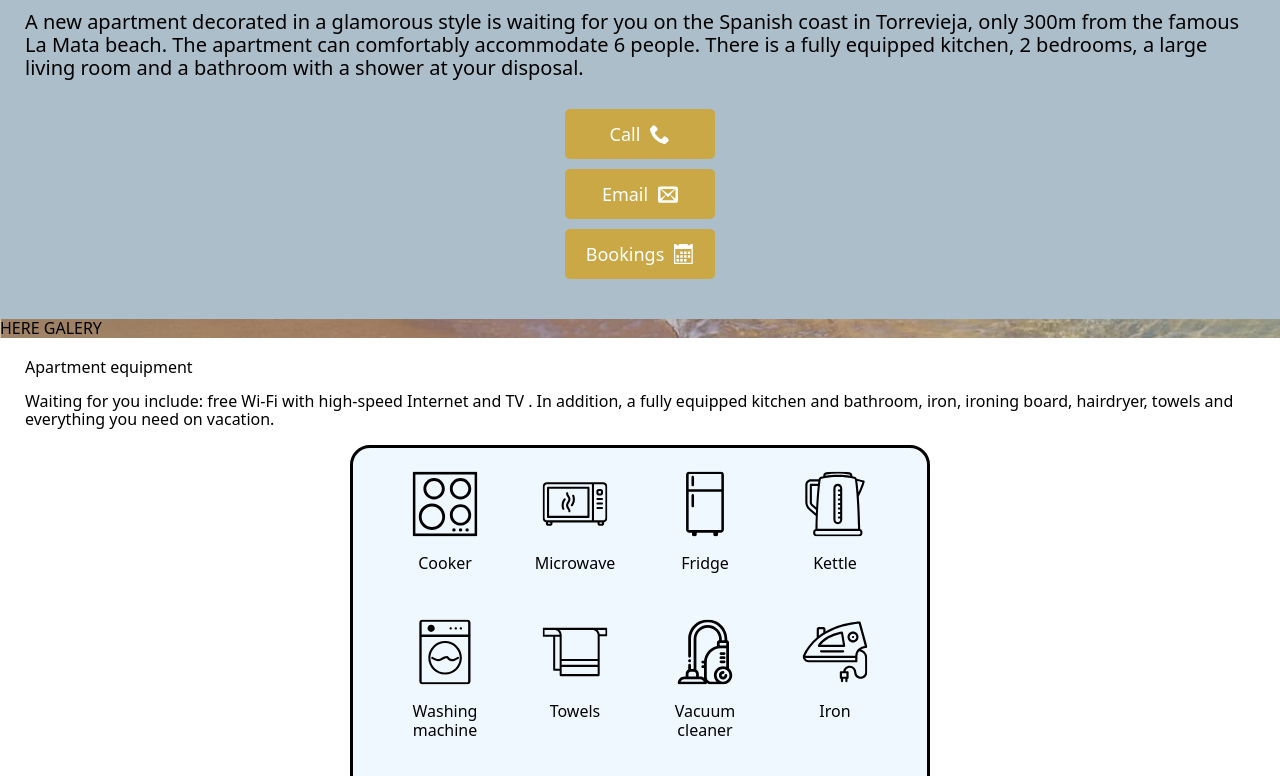
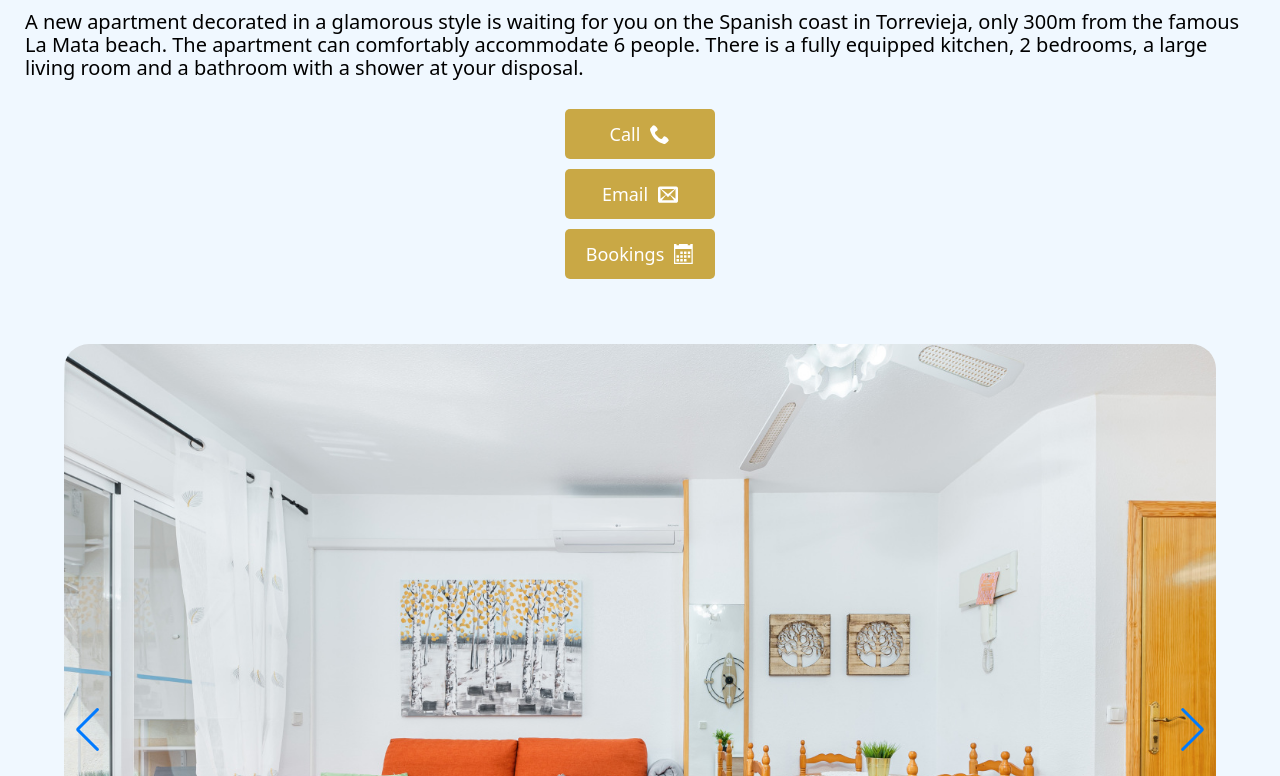
Before and after one commit to MichalZaborowski91/bergantinApartmentWebSite, a plain HTML site: page index.html in a window 1280 px wide. Shown: the part 746-1522 px from the top of the page. Drawn offline with nearby package versions, Linux system fonts and the light colour scheme.

Commit message:
gallery swiper added

```diff
--- a/index.html
+++ b/index.html
@@ -18,6 +18,11 @@
       type="image/x-icon"
     />
     <link rel="stylesheet" href="./css/main.min.css" />
+    <!--slider cdn-->
+    <link
+      rel="stylesheet"
+      href="https://cdn.jsdelivr.net/npm/swiper@11/swiper-bundle.min.css"
+    />
   </head>
   <body>
     <header>
@@ -133,7 +138,32 @@
           </button>
         </div>
       </section>
-      <div>HERE GALERY</div>
+      <section class="gallery">
+        <div class="swiper">
+          <!-- Additional required wrapper -->
+          <div class="swiper-wrapper">
+            <!-- Slides -->
+            <div class="swiper-slide">
+              <img src="./images/apartmentGallery/livingRoom.jpg" />
+            </div>
+            <div class="swiper-slide">
+              <img src="./images/apartmentGallery/livingRoom3.jpg" />
+            </div>
+            <div class="swiper-slide">
+              <img src="./images/apartmentGallery/livingRoom7.jpg" />
+            </div>
+            <div class="swiper-slide">
+              <img src="./images/apartmentGallery/mainBedroom.jpg" />
+            </div>
+          </div>
+          <!-- If we need pagination -->
+          <div class="swiper-pagination"></div>
+
+          <!-- If we need navigation buttons -->
+          <div class="swiper-button-prev"></div>
+          <div class="swiper-button-next"></div>
+        </div>
+      </section>
       <section class="aptEquipment container">
         <p class="aptEquipment__head">Apartment equipment</p>
         <p>
@@ -286,5 +316,8 @@
         </p>
       </section>
     </footer>
+    <!--swiper script-->
+    <script src="https://cdn.jsdelivr.net/npm/swiper@11/swiper-bundle.min.js"></script>
+    <script src="./js/swiper.js"></script>
   </body>
 </html>
--- /dev/null
+++ b/js/swiper.js
@@ -0,0 +1,16 @@
+"use strict";
+
+const swiper = new Swiper(".swiper", {
+  loop: true,
+
+  // If we need pagination
+  pagination: {
+    el: ".swiper-pagination",
+  },
+
+  // Navigation arrows
+  navigation: {
+    nextEl: ".swiper-button-next",
+    prevEl: ".swiper-button-prev",
+  },
+});
--- a/sass/components/_aptDescription.scss
+++ b/sass/components/_aptDescription.scss
@@ -1,5 +1,5 @@
 .aptDescription {
-  background-color: #acbeca;
+  background-color: aliceblue;
   height: 100%;
 
   &__head {
--- /dev/null
+++ b/sass/components/_gallery.scss
@@ -0,0 +1,20 @@
+.gallery {
+  background-color: aliceblue;
+  display: flex;
+  align-items: center;
+  justify-content: center;
+  width: 100%;
+  padding-top: 25px;
+  padding-bottom: 25px;
+}
+
+.swiper {
+  width: 90%;
+  height: fit-content;
+  margin: 0;
+  border-radius: 25px;
+}
+
+.swiper-slide img {
+  width: 100%;
+}
--- a/sass/components/_header.scss
+++ b/sass/components/_header.scss
@@ -5,7 +5,7 @@
   height: 150px;
 
   &__logo {
-    width: 75px;
+    width: 90px;
     height: auto;
   }
 
--- a/sass/main.scss
+++ b/sass/main.scss
@@ -1,6 +1,7 @@
-@import './utils/common.scss';
-@import './components/header.scss';
-@import './components/main.scss';
-@import './components/aptDescription.scss';
-@import './components/aptEquipment.scss';
-@import './components/footer.scss';
+@import "./utils/common.scss";
+@import "./components/header.scss";
+@import "./components/main.scss";
+@import "./components/aptDescription.scss";
+@import "./components/aptEquipment.scss";
+@import "./components/footer.scss";
+@import "./components/gallery.scss";
```
Also changed, not shown: css/main.min.css, images/apartmentGallery/livingRoom.jpg (added), images/apartmentGallery/livingRoom3.jpg (added), images/apartmentGallery/livingRoom7.jpg (added), images/apartmentGallery/mainBedroom.jpg (added), 1 other file.
